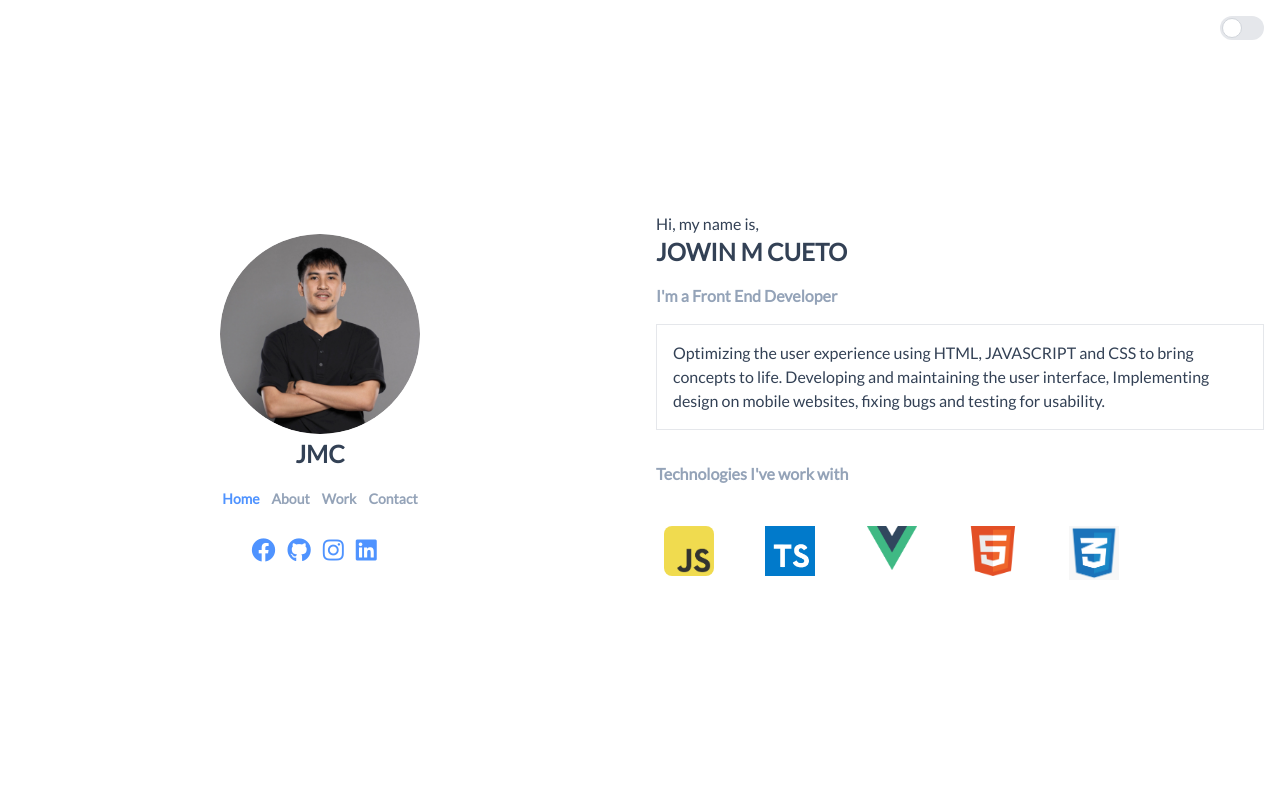
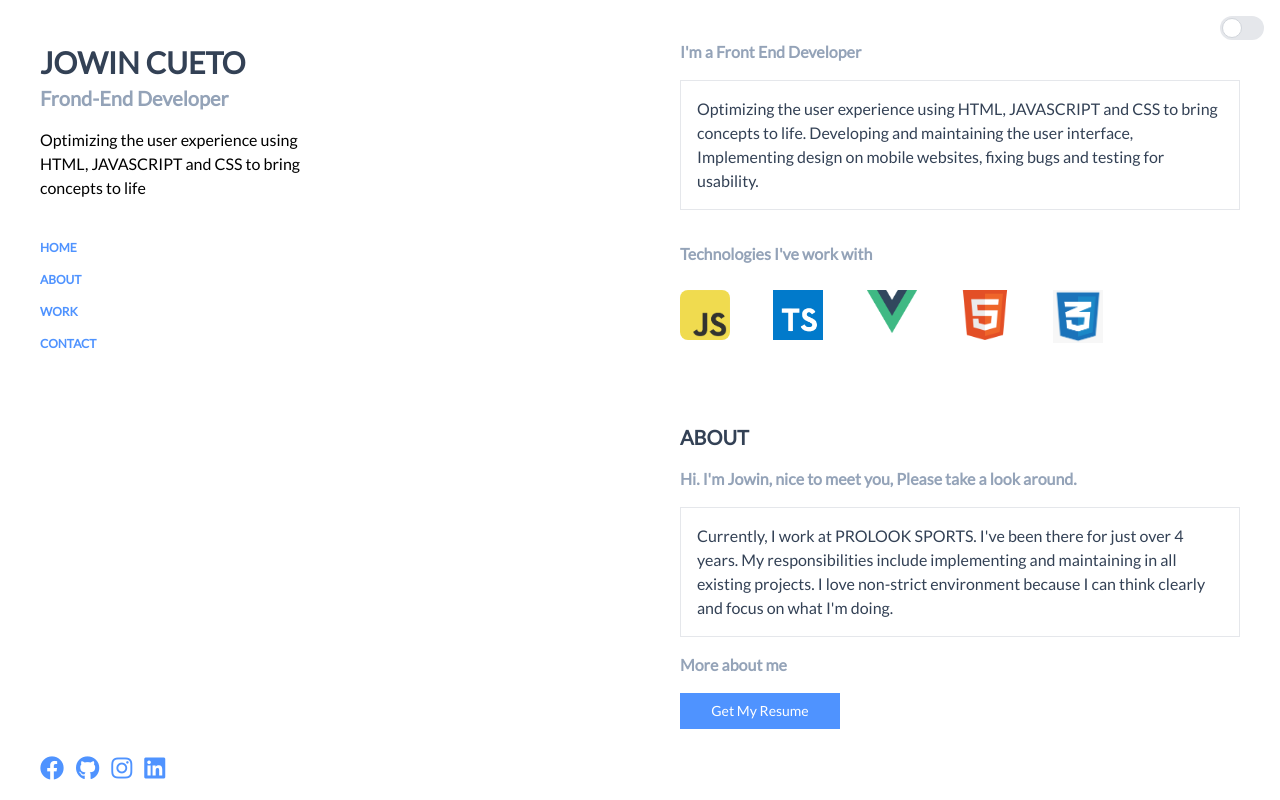
Before and after one commit to iamjowin/my-portfolio, a Vue app: page / in a window 1280 px wide. Built offline with nearby package versions, Linux system fonts and the light colour scheme.

Commit message:
adjust ui

```diff
--- a/src/App.vue
+++ b/src/App.vue
@@ -33,18 +33,30 @@ onMounted(() => {
             <div class="w-11 h-6 bg-gray-200 rounded-full peer dark:bg-gray-700 peer-checked:after:translate-x-full peer-checked:after:border-white after:content-[''] after:absolute after:top-[2px] after:left-[2px] after:bg-white after:border-gray-300 after:border after:rounded-full after:h-5 after:w-5 after:transition-all dark:border-gray-600 peer-checked:bg-gray-600"></div>
         </label>
     </div>
-    <div class="lg:flex h-screen main-content">
-        <div class="lg:w-1/2 h-full p-4 flex flex-col justify-center items-center">
-            <img src="./assets/my-picture.png" class="rounded-full" width="200" height="200" alt="profile">
-            <h1 class="text-2xl font-bold text-slate-700 mt-1">JMC</h1>
-            <nav class="mt-4">
-                <RouterLink class="mr-3 text-slate-400 text-sm font-bold" to="/" exact-active-class="nav-link">Home</RouterLink>
-                <RouterLink class="mr-3 text-slate-400 text-sm font-bold" to="/about" exact-active-class="nav-link">About</RouterLink>
-                <RouterLink class="mr-3 text-slate-400 text-sm font-bold" to="/work" exact-active-class="nav-link">Work</RouterLink>
-                <RouterLink class="text-slate-400 text-sm font-bold" to="/contact" exact-active-class="nav-link">Contact</RouterLink>
+    <div class="lg:flex h-screen">
+        <div class="lg:w-1/2 h-full flex flex-col p-10">
+            <div class="flex flex-row items-center">
+                <!-- <img src="./assets/my-profile-old.png" class="rounded-full" width="50" height="50" alt="profile"> -->
+                <h1 class="text-3xl font-bold text-slate-700 mt-1">JOWIN CUETO</h1>
+            </div>
+            <h1 class="text-xl font-bold text-slate-400 mt-1">Frond-End Developer</h1>
+            <p class="w-full lg:w-1/2 mt-4">Optimizing the user experience using HTML, JAVASCRIPT and CSS to bring concepts to life</p>
+            <nav class="mt-10">
+                <RouterLink id="route1" class="text-slate-400 text-xs font-bold flex flex-col" to="/">HOME</RouterLink>
+                <RouterLink id="route2" class="text-slate-400 text-xs font-bold flex flex-col mt-4" to="/about">ABOUT</RouterLink>
+                <RouterLink id="route3" class="text-slate-400 text-xs font-bold flex flex-col mt-4" to="/work">WORK</RouterLink>
+                <RouterLink id="route4" class="text-slate-400 text-xs font-bold flex flex-col mt-4" to="/contact">CONTACT</RouterLink>
             </nav>
+        </div>
+        <Transition>
+            <RouterView class="lg:w-1/2 h-full flex flex-col right-column-div p-10"/>
+        </Transition>
+    </div>
+    <div>
 
-            <ul class="list-none p-0 mt-6 flex flex-row">
+    </div>
+    <div class="fixed bottom-4 left-10 social-footer">
+            <ul class="list-none p-0 mt-6 flex flex-row social-footer-ul">
                 <li class="mr-3">
                     <a href="https://www.facebook.com/jowin.cueto.12/">
                         <i class="fab fa-facebook text-[#4f93ff] hover:text-blue-600 text-2xl"></i>
@@ -67,10 +79,6 @@ onMounted(() => {
                 </li>
             </ul>
         </div>
-        <Transition>
-            <RouterView class="lg:w-1/2 h-full p-4 flex flex-col justify-center right-column-div"/>
-        </Transition>
-    </div>
 </template>
 <style>
     .nav-link {
--- /dev/null
+++ b/src/plugins/observer.js
@@ -0,0 +1,42 @@
+export function handleIntersect(entries, observer) {
+    entries.forEach((entry) => {
+        if (entry.isIntersecting) {
+            entry.target.classList.add('add-opacity')
+
+            switch (entry.target.id) {
+                case 'div1':
+                    const route1 = document.querySelector('#route1');
+                    route1.classList.add('nav-link')
+                    break;
+                case 'div2':
+                    const route2 = document.querySelector('#route2');
+                    route2.classList.add('nav-link')
+                    break;
+                case 'div3':
+                    const route3 = document.querySelector('#route3');
+                    route3.classList.add('nav-link')
+                    break;
+                case 'div4':
+                    const route4 = document.querySelector('#route4');
+                    route4.classList.add('nav-link')
+                    break;
+                default:
+                    break;
+            }
+        } else {
+            resetLink();
+        }
+    });
+}
+
+function resetLink() {
+    const route1 = document.querySelector('#route1');
+    const route2 = document.querySelector('#route2');
+    const route3 = document.querySelector('#route3');
+    const route4 = document.querySelector('#route4');
+
+    route1.classList.remove('nav-link')
+    route2.classList.remove('nav-link')
+    route3.classList.remove('nav-link')
+    route4.classList.remove('nav-link')
+}
--- a/src/responsive.css
+++ b/src/responsive.css
@@ -12,4 +12,15 @@
         text-align: center;
         margin-bottom: 4px;
     }
+
+    .social-footer {
+        background: #d8d9db;
+        left: auto;
+        width: -webkit-fill-available;
+    }
+
+    .social-footer-ul {
+        justify-content: center;
+        padding-bottom: 15px;
+    }
 }
--- a/src/views/Home.vue
+++ b/src/views/Home.vue
@@ -1,26 +1,138 @@
 <template>
     <div>
-        <p class="text-slate-700">Hi, my name is,</p>
-        <h1 class="text-2xl font-bold mb-4 text-slate-700">JOWIN M CUETO</h1>
+        <div id="div1" class="scroll-div">
+            <!-- <p class="text-slate-700">Hi, my name is,</p>
+            <h1 class="text-2xl font-bold mb-4 text-slate-700">JOWIN M CUETO</h1> -->
             <h1 class="font-bold mb-4 text-slate-400">I'm a Front End Developer</h1>
             <p class="text-slate-700 border p-4">Optimizing the user experience using HTML, JAVASCRIPT and CSS to bring concepts to life. Developing and maintaining the user interface, Implementing design on mobile websites, fixing bugs and testing for usability.</p>
             <h1 class="font-bold mb-4 text-slate-400 mt-8">Technologies I've work with</h1>
-        <ul class="list-none p-0 mt-4 flex flex-row flex-wrap technologies-list">
-            <li class="w-1/3 md:w-1/6 p-2">
+            <ul class="list-none p-0 mt-6 flex flex-row flex-wrap technologies-list">
+                <li class="w-1/3 md:w-1/6">
                     <img src="../assets/javascript-icon.png" alt="Image 1" class="rounded-lg" height="50" width="50">
                 </li>
-            <li class="w-1/3 md:w-1/6 p-2">
+                <li class="w-1/3 md:w-1/6">
                     <img src="../assets/typescript-icon.png" alt="Image 2" class="" height="50" width="50">
                 </li>
-            <li class="w-1/3 md:w-1/6 p-2">
+                <li class="w-1/3 md:w-1/6">
                     <img src="../assets/vue-icon.png" alt="Image 3" class="" height="50" width="50">
                 </li>
-            <li class="w-1/3 md:w-1/6 p-2">
+                <li class="w-1/3 md:w-1/6">
                     <img src="../assets/html-icon.png" alt="Image 4" class="" height="50" width="50">
                 </li>
-            <li class="w-1/3 md:w-1/6 p-2">
+                <li class="w-1/3 md:w-1/6">
                     <img src="../assets/css-icon.png" alt="Image 4" class="" height="50" width="50">
                 </li>
             </ul>
         </div>
+
+        <div id="div2" class="mt-20 scroll-div">
+            <h1 class="text-xl font-bold mb-4 text-slate-700">ABOUT</h1>
+            <h1 class="font-bold mb-4 text-slate-400">Hi. I'm Jowin, nice to meet you, Please take a look around.</h1>
+            <p class="text-slate-700 border p-4">Currently, I work at PROLOOK SPORTS. I've been there for just over 4 years. My responsibilities include implementing and maintaining in all existing projects. I love non-strict environment because I can think clearly and focus on what I'm doing.</p>
+            <h1 class="font-bold mb-4 text-slate-400 mt-4">More about me</h1>
+            <div>
+                <Button
+                    @click="downloadResume('/jmc-resume.pdf')"
+                    :text="`Get My Resume`"
+                    :processing-text="`Downloading...`"
+                    :processing="downloading"
+                />
+            </div>
+        </div>
+
+        <div id="div3" class="mt-20 scroll-div">
+            <h1 class="text-xl font-bold mb-4 text-slate-700">WORK</h1>
+            <h1 class="font-bold mb-4 text-slate-400">Check out some of my work</h1>
+            <div class="flex">
+                <div class="max-w-sm p-6 bg-white border">
+                    <div class="text-right text-xs text-[#4f93ff] font-bold work-date">2018 - 2019</div>
+                    <a href="#">
+                        <h5 class="mb-2 font-bold tracking-tight text-slate-700">CODEERIC IT SOLUTION</h5>
+                    </a>
+                    <p class="mb-3 font-normal text-gray-700npm">Analyzing data and providing feedback from consumers and employees and then proposing solutions in order to finalize the designs.</p>
+                    <a href="#" class="disbaled-btn inline-flex items-center px-3 py-2 text-sm text-center text-white bg-[#4f93ff] hover:bg-blue-800 focus:ring-4 focus:outline-none focus:ring-blue-300 dark:bg-blue-600 dark:hover:bg-blue-700 dark:focus:ring-blue-800">
+                        Visit Site
+                        <svg class="w-3.5 h-3.5 ml-2" aria-hidden="true" xmlns="http://www.w3.org/2000/svg" fill="none" viewBox="0 0 14 10">
+                            <path stroke="currentColor" stroke-linecap="round" stroke-linejoin="round" stroke-width="2" d="M1 5h12m0 0L9 1m4 4L9 9"/>
+                        </svg>
+                    </a>
+                </div>
+            </div>
+
+            <div class="flex">
+                <div class=" max-w-sm p-6 bg-white border mt-4">
+                    <div class="text-right text-xs text-[#4f93ff] font-bold work-date">2019 - current</div>
+                    <a href="#">
+                        <h5 class="mb-2 font-bold tracking-tight text-slate-700">PROLOOK SPORTS</h5>
+                    </a>
+                    <p class="mb-3 font-normal text-gray-700">Customize baseball uniforms for your team. Design custom baseball jerseys, pants and apparel. Using our Prolook Sports Customizer.</p>
+                    <a href="https://customizer.prolook.com/index" class="inline-flex items-center px-3 py-2 text-sm text-center text-white bg-[#4f93ff] hover:bg-blue-500 focus:ring-4 focus:outline-none focus:ring-blue-300 dark:bg-blue-600 dark:hover:bg-blue-700 dark:focus:ring-blue-800">
+                        Visit Site
+                        <svg class="w-3.5 h-3.5 ml-2" aria-hidden="true" xmlns="http://www.w3.org/2000/svg" fill="none" viewBox="0 0 14 10">
+                            <path stroke="currentColor" stroke-linecap="round" stroke-linejoin="round" stroke-width="2" d="M1 5h12m0 0L9 1m4 4L9 9"/>
+                        </svg>
+                    </a>
+                </div>
+            </div>
+        </div>
+
+        <div id="div4" class="mt-20 scroll-div">
+            <h1 class="text-xl font-bold mb-4 text-slate-700">CONTACT</h1>
+            <h1 class="font-bold mb-4 text-slate-400">Shoot me an email!</h1>
+            <form  method="POST" action="https://getform.io/f/1bcd007d-e944-4a72-b433-1172397bffb9">
+                <div class="flex flex-wrap -mx-2">
+                    <div class="w-full sm:w-1/2 px-2">
+                        <input placeholder="Name" type="text" id="name" name="name" class="text-sm block w-full p-2 text-slate-700 border">
+                    </div>
+                    <div class="w-full sm:w-1/2 px-2 sm:mt-0 mt-2">
+                        <input placeholder="Email" type="text" id="email" name="email" class="text-sm block w-full p-2 text-slate-700 border">
+                    </div>
+                </div>
+                <div class="mt-2">
+                    <textarea id="message" name="message" rows="4" class="mt-4 block p-2.5 w-full text-sm text-slate-700 border border-gray-200 focus:ring-blue-500 focus:border-blue-500  dark:text-white dark:focus:ring-blue-500 dark:focus:border-blue-500" placeholder="Leave a message..."></textarea>
+                </div>
+                <button type="submit" class="mt-6 inline-flex items-center px-3 py-2 text-sm text-center text-white bg-[#4f93ff] hover:bg-blue-500 focus:ring-4 focus:outline-none focus:ring-blue-300 dark:bg-blue-600 dark:hover:bg-blue-700 dark:focus:ring-blue-800">Let's Collaborate</button>
+            </form>
+        </div>
+    </div>
 </template>
+<script setup>
+import Button from '../components/Button.vue';
+import { handleIntersect } from '../plugins/observer';
+import { ref, onMounted } from 'vue';
+
+const downloading = ref(false);
+
+const downloadResume = url => {
+    downloading.value = true;
+
+    setTimeout(() => {
+        const link = document.createElement('a');
+
+        link.href = url;
+        link.download = 'jowin_cueto_resume.pdf';
+        link.click();
+
+        downloading.value = false;
+    }, 3000);
+}
+
+onMounted(() => {
+    const divs = document.querySelectorAll(".scroll-div");
+
+    divs.forEach((div) => {
+        const observer = new IntersectionObserver(handleIntersect, { threshold: 0.5 });
+        observer.observe(div);
+    });
+});
+</script>
+<style>
+    .scroll-div {
+        opacity: 0;
+        transition: opacity 1.5s ease; /* CSS transition for opacity */
+    }
+
+    .add-opacity {
+        opacity: 1;
+    }
+</style>
--- a/src/views/Work.vue
+++ b/src/views/Work.vue
@@ -8,7 +8,7 @@
                 <a href="#">
                     <h5 class="mb-2 font-bold tracking-tight text-slate-700">CODEERIC IT SOLUTION</h5>
                 </a>
-                <p class="mb-3 font-normal text-gray-700">Analyzing data and providing feedback from consumers and employees and then proposing solutions in order to finalize the designs.</p>
+                <p class="mb-3 font-normal text-gray-700npm">Analyzing data and providing feedback from consumers and employees and then proposing solutions in order to finalize the designs.</p>
                 <a href="#" class="disbaled-btn inline-flex items-center px-3 py-2 text-sm text-center text-white bg-[#4f93ff] hover:bg-blue-800 focus:ring-4 focus:outline-none focus:ring-blue-300 dark:bg-blue-600 dark:hover:bg-blue-700 dark:focus:ring-blue-800">
                     Visit Site
                     <svg class="w-3.5 h-3.5 ml-2" aria-hidden="true" xmlns="http://www.w3.org/2000/svg" fill="none" viewBox="0 0 14 10">
```
Also changed, not shown: src/stores/data.js (added). Lines whose indentation alone changed are shown as unchanged.
